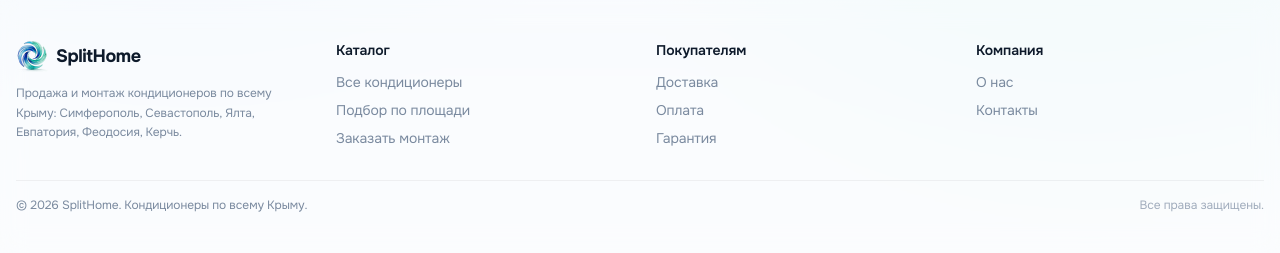
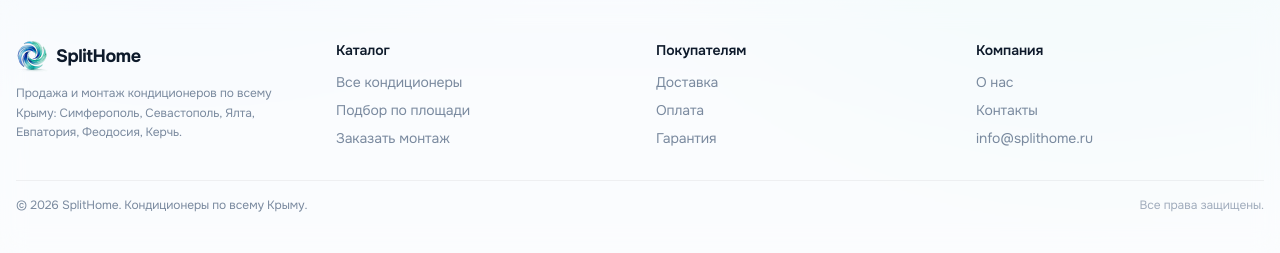
Before and after one commit to flycited2-dotcom/split-shop_claude, a Django app: page /auth/pending/ in a window 1280 px wide. Shown: the part 547-800 px from the top of the page. Run offline with Django 5.2, Linux system fonts and the light colour scheme; the visitor is signed in with stand-in values (Sample User, id 1); parts of the project's set-up code (start-up, migrations or seed data) failed here and were passed over; some libraries are stand-ins or nearby versions.

Commit message:
chore(footer): add info@splithome.ru contact link

```diff
--- a/templates/partials/footer.html
+++ b/templates/partials/footer.html
@@ -31,6 +31,7 @@
         <ul class="space-y-2 text-ink-3">
           <li><a href="/about/" class="hover:text-accent transition">О нас</a></li>
           <li><a href="/contacts/" class="hover:text-accent transition">Контакты</a></li>
+          <li><a href="mailto:info@splithome.ru" class="hover:text-accent transition">info@splithome.ru</a></li>
         </ul>
       </div>
     </div>
```
